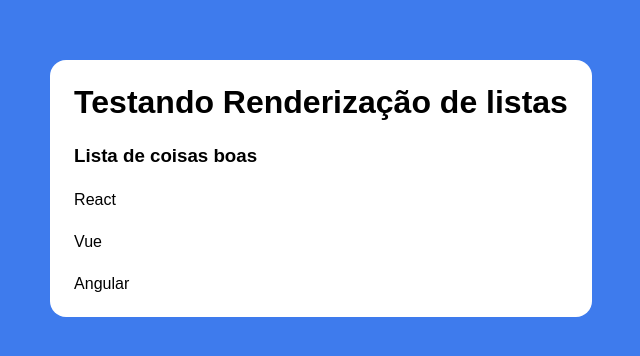
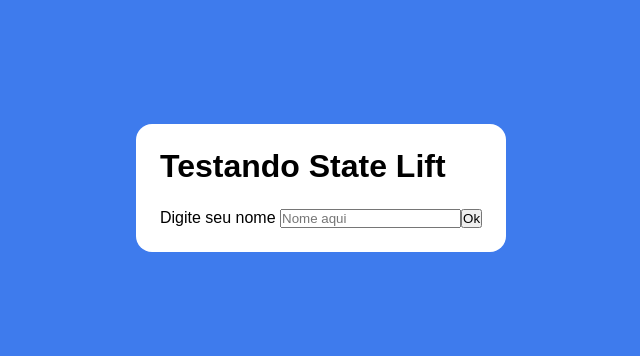
Before and after one commit to rafael-ma/projects, a React (Create React App) app: page / in a window 1280 px wide. Shown: the part 212-568 px from the top of the page, without its empty margins (319-959 px from the left). Built offline with nearby package versions, Linux system fonts and the light colour scheme.

Commit message:
Usa State Lift

```diff
--- a/src/App.jsx
+++ b/src/App.jsx
@@ -1,13 +1,16 @@
-import OutraLista from "./components/OutraLista";
+import { useState } from "react";
+import SeuNome from "./components/SeuNome";
+import Saudacao from "./components/Saudacao";
 
 function App() {
 
-  const meusItens = ['React', 'Vue', 'Angular']
+  const [name, setName] = useState()
 
   return (
     <div className="App">
-      <h1>Testando Renderização de listas</h1>
-      <OutraLista itens={meusItens} />
+      <h1>Testando State Lift</h1>
+      <SeuNome setName={setName} />
+      <Saudacao name={name}/>
     </div>
   );
 }
--- /dev/null
+++ b/src/components/Saudacao.jsx
@@ -0,0 +1,9 @@
+function Saudacao({name}) {
+    return (
+        <>
+            {name &&(<p>Saudações {name}</p>)}
+        </>
+    )
+}
+
+export default Saudacao
--- /dev/null
+++ b/src/components/SeuNome.jsx
@@ -0,0 +1,18 @@
+function SeuNome({setName}) {
+    return (
+        <form onSubmit={(event) => event.preventDefault()}>
+            <label htmlFor="inputName">Digite seu nome </label>
+            <input
+                id="inputName"
+                type="text"
+                placeholder="Nome aqui"
+
+            />
+            <button onClick = {(event) => {
+                setName(event.target.previousSibling.value)
+            }}>Ok</button>
+        </form>
+    )
+}
+
+export default SeuNome
```
